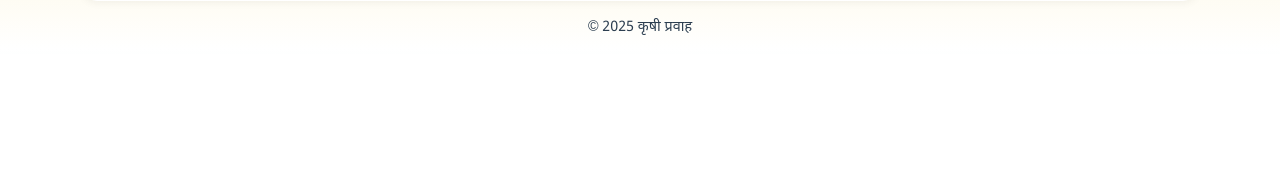
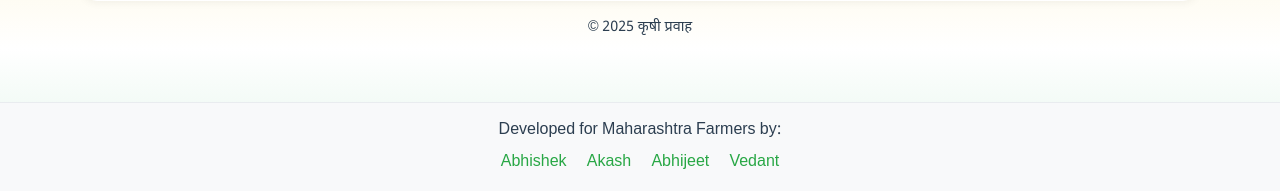
Before and after one commit to abhijeet-fulpagare/KrushiPravah, a Flask app: page / in a window 1280 px wide. Shown: the part 1151-1342 px from the top of the page. Before the commit the page ends 1186 px from the top, so only its background shows below. Run offline with Flask 2, Linux system fonts and the light colour scheme; data that the repository does not hold is empty.

Commit message:
footer added

```diff
--- a/templates/base.html
+++ b/templates/base.html
@@ -6,7 +6,7 @@
     <meta http-equiv="Cache-Control" content="no-cache, no-store, must-revalidate">
     <meta http-equiv="Pragma" content="no-cache">
     <meta http-equiv="Expires" content="0">
-    <title>{% block title %}Agricultural Management System{% endblock %}</title>
+    <title>{% block title %}Krushi Pravah{% endblock %}</title>
     <link href="https://fonts.googleapis.com/css2?family=Noto+Sans+Devanagari:wght@400;500;600;700&display=swap" rel="stylesheet">
     <link href="https://cdn.jsdelivr.net/npm/bootstrap@5.1.3/dist/css/bootstrap.min.css" rel="stylesheet">
     <link rel="stylesheet" href="https://cdnjs.cloudflare.com/ajax/libs/font-awesome/6.0.0/css/all.min.css">
@@ -124,10 +124,27 @@
                 width: 100%;
             }
         }
+
+        .footer {
+            background-color: #f8f9fa;
+            border-top: 1px solid #e9ecef;
+            margin-top: auto;
+        }
+        .developer-links a {
+            color: #28a745;
+            transition: color 0.3s ease;
+        }
+        .developer-links a:hover {
+            color: #218838;
+        }
+        .content-wrapper {
+            flex: 1;
+        }
     </style>
     {% block extra_css %}{% endblock %}
 </head>
 <body>
+    <div class="content-wrapper">
         <!-- Navigation -->
         <nav class="navbar navbar-expand-lg">
             <div class="container">
@@ -176,7 +193,22 @@
 
             <div class="copyright" data-translate="copyright">
                 © 2025 कृषी प्रवाह
+
             </div>
+        </div>
+
+        <!-- Footer with Developer Credits -->
+        <footer class="footer mt-5 py-3 bg-light">
+            <div class="container text-center">
+                <p class="mb-2">Developed for Maharashtra Farmers by:</p>
+                <div class="developer-links">
+                    <a href="https://www.linkedin.com/in/abhishek-gaikwad-82905928b/" target="_blank" class="text-decoration-none mx-2">Abhishek</a>
+                    <a href="https://www.linkedin.com/in/akash-jadhav-a5752a340/" target="_blank" class="text-decoration-none mx-2">Akash</a>
+                    <a href="https://www.linkedin.com/in/abhijeet-fulpagare-3b45b725b/" target="_blank" class="text-decoration-none mx-2">Abhijeet</a>
+                    <a href="https://www.linkedin.com/in/vedant-pandit-43846428b/" target="_blank" class="text-decoration-none mx-2">Vedant</a>
+                </div>
+            </div>
+        </footer>
     </div>
 
     <script src="https://code.jquery.com/jquery-3.6.0.min.js"></script>
```
Lines whose indentation alone changed are shown as unchanged.
